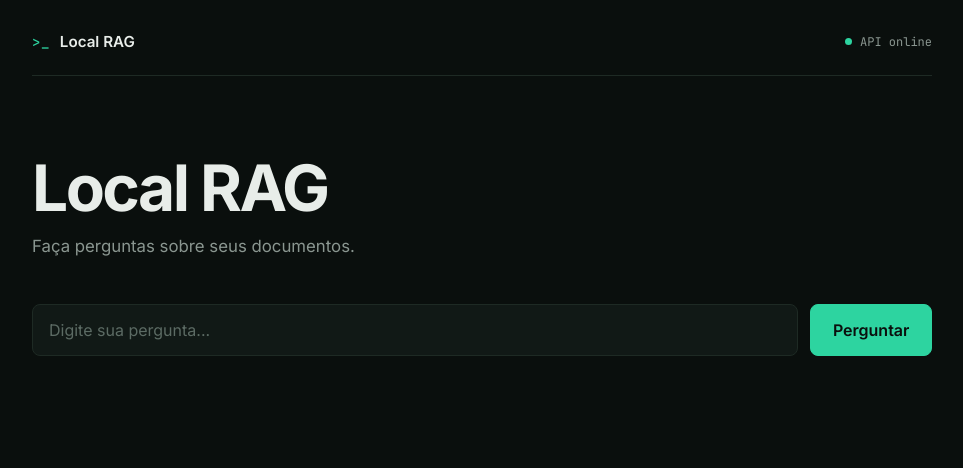
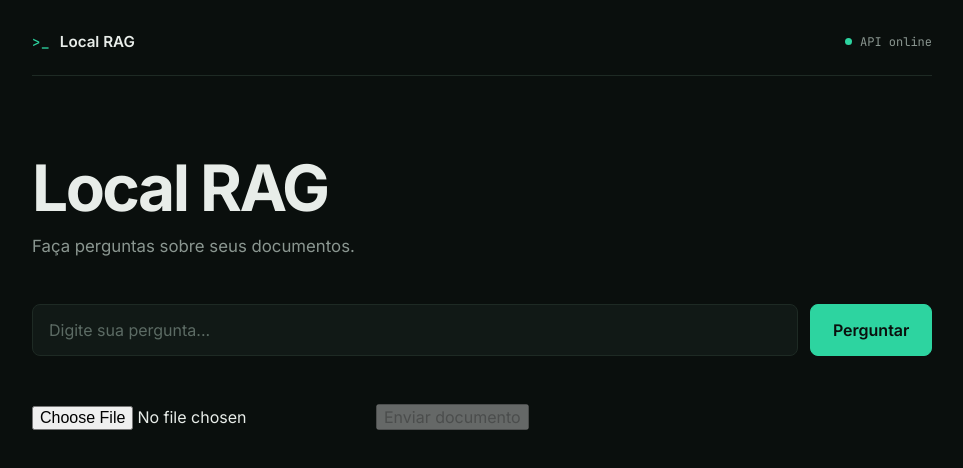
Before and after one commit to carvalho-ra/Local-RAG-API, a React (Vite) app in the folder frontend/: page / in a window 1280 px wide. Shown: the top 468 px of the page, without its empty margins (158-1121 px from the left). Built offline with nearby package versions, Linux system fonts and the light colour scheme.

Commit message:
feat: add document upload to frontend

```diff
--- a/frontend/src/App.tsx
+++ b/frontend/src/App.tsx
@@ -5,6 +5,10 @@ function App() {
   const [question, setQuestion] = useState('')
   const [answer, setAnswer] = useState('')
   const [isThinking, setIsThinking] = useState(false)
+
+  const [file, setFile] = useState<File | null>(null)
+  const [isUploading, setIsUploading] = useState(false)
+  const [uploadMessage, setUploadMessage] = useState('')
 
   async function handleSubmit(event: React.SyntheticEvent) {
     event.preventDefault()
@@ -33,6 +37,48 @@ function App() {
       setAnswer('Não foi possível obter uma resposta da API.')
     } finally {
       setIsThinking(false)
+    }
+  }
+
+  async function handleUpload(event: React.SyntheticEvent) {
+    event.preventDefault()
+
+    if (!file) {
+      setUploadMessage('Selecione um arquivo.')
+      return
+    }
+
+    setIsUploading(true)
+    setUploadMessage('Enviando arquivo...')
+
+    try {
+      const formData = new FormData()
+      formData.append('file', file)
+
+      const response = await fetch('/upload', {
+        method: 'POST',
+        body: formData,
+      })
+
+      if (!response.ok) {
+        const errorText = await response.text()
+        throw new Error(`Erro ${response.status}: ${errorText}`)
+      }
+
+      const data = await response.json()
+
+      if (data.error) {
+        setUploadMessage(data.error)
+        return
+      }
+
+      setUploadMessage(data.message)
+      setFile(null)
+    } catch (error) {
+      console.error('Erro ao enviar arquivo:', error)
+      setUploadMessage('Não foi possível enviar o arquivo.')
+    } finally {
+      setIsUploading(false)
     }
   }
 
@@ -71,6 +117,36 @@ function App() {
         </form>
       </section>
 
+      <section className="upload-section">
+        <form onSubmit={handleUpload} className="upload-form">
+          <input
+            type="file"
+            accept=".pdf,.md,.txt"
+            onChange={(event) => {
+              setFile(event.target.files?.[0] ?? null)
+              setUploadMessage('')
+            }}
+            disabled={isUploading}
+          />
+
+          <button type="submit" disabled={!file || isUploading}>
+            {isUploading ? 'Enviando...' : 'Enviar documento'}
+          </button>
+        </form>
+
+        {file && (
+          <p className="upload-file">
+            Arquivo selecionado: {file.name}
+          </p>
+        )}
+
+        {uploadMessage && (
+          <p className="upload-message">
+            {uploadMessage}
+          </p>
+        )}
+      </section>
+
       {isThinking && (
         <section className="answer-section">
           <span className="section-label">PENSANDO...</span>
--- a/frontend/vite.config.ts
+++ b/frontend/vite.config.ts
@@ -10,6 +10,9 @@ export default defineConfig({
       '/ask': {
         target: 'http://backend:8000',
       },
+      '/upload': {
+        target: 'http://backend:8000',
+      },
     },
   },
 })
```
